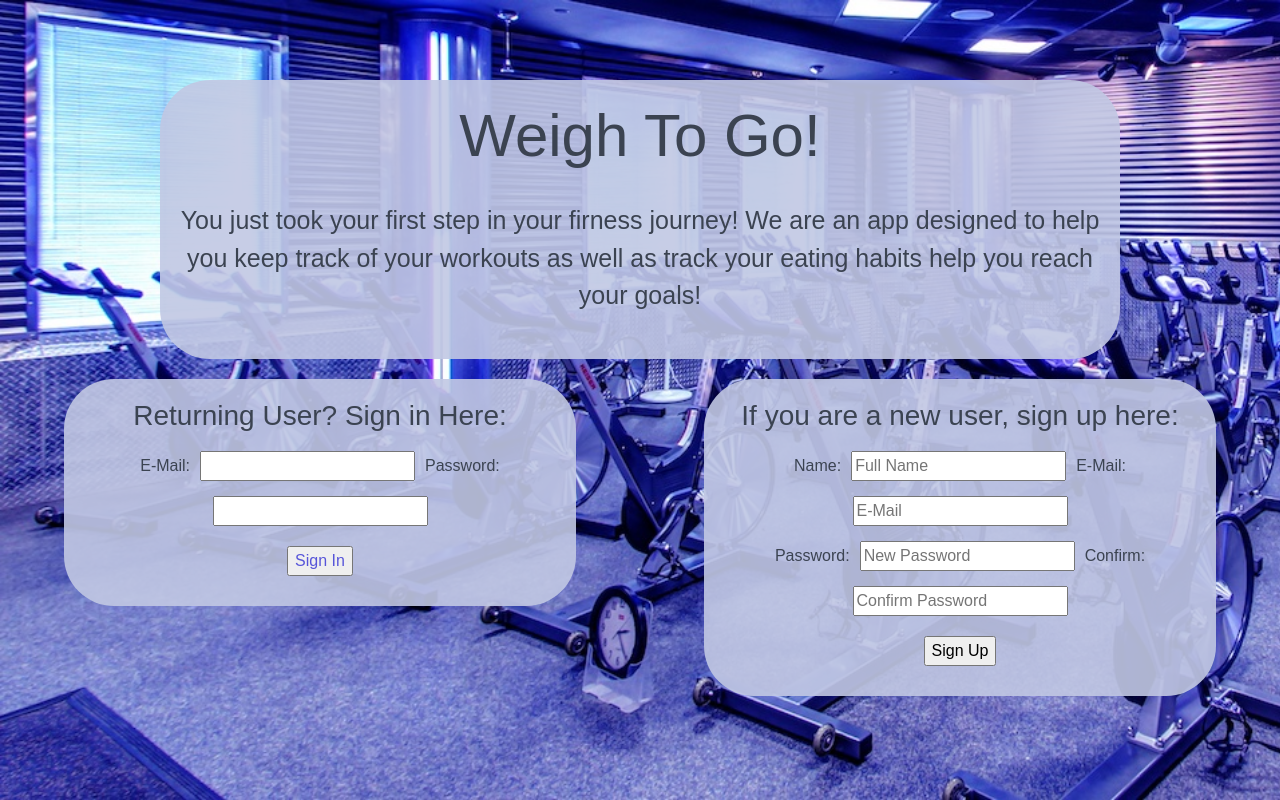
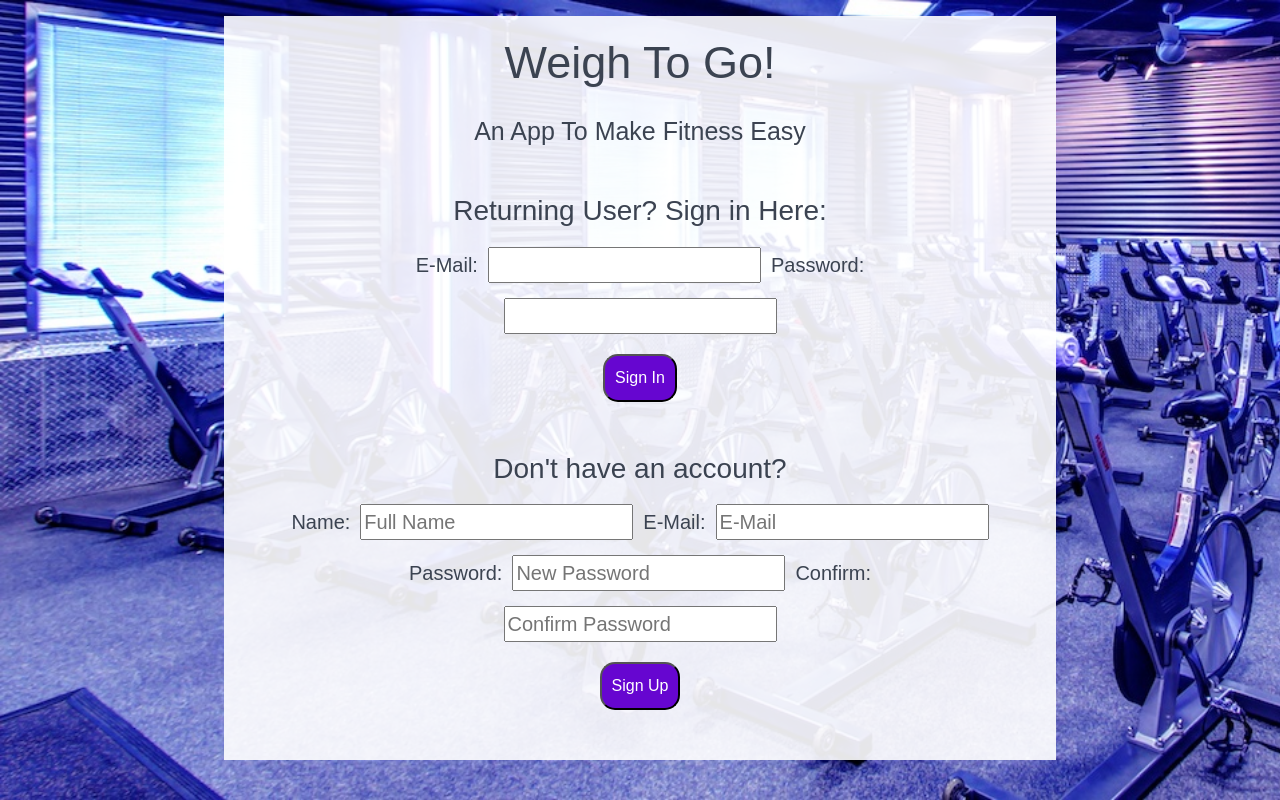
Before and after one commit to ptj92e/Weigh-To-Go, a React (Create React App) app in the folder client/: page / in a window 1280 px wide. Built offline with nearby package versions, Linux system fonts and the light colour scheme; a web font is replaced by a local one.

Commit message:
Started Styling NavBar

```diff
--- a/client/src/components/Navbar/Navbar.css
+++ b/client/src/components/Navbar/Navbar.css
@@ -0,0 +1,14 @@
+nav {
+    width: 100%;
+    background-color: white;
+    display: flex;
+}
+nav a {
+    padding: 10px;
+    font-size: 20px;
+}
+nav a:hover {
+    background-color: #8860d0;
+    color: white;
+    text-decoration: none;
+}
--- a/client/src/components/Navbar/Navbar.js
+++ b/client/src/components/Navbar/Navbar.js
@@ -1,16 +1,19 @@
 import React from "react";
+import "./Navbar.css";
 import { Link } from "react-router-dom";
 
 function Navbar() {
 
     return (
         <header className="navbar">
-            <section className="navbar-section">
+            <nav>
                 <Link to="/home">Weigh To Go!</Link>
-                <Link to="/workouts">Workouts</Link>
-                <Link to="/meals">Meals</Link>
-                <Link to="/account">Manage Account</Link>
-            </section>
+                <div className="navbar-section">
+                    <Link to="/workouts">Workouts</Link>
+                    <Link to="/meals">Meals</Link>
+                    <Link to="/account">Manage Account</Link>
+                </div>
+            </nav>
         </header>
     )
 }
--- a/client/src/components/NewUserForm/NewUserForm.css
+++ b/client/src/components/NewUserForm/NewUserForm.css
@@ -1,21 +1,25 @@
 #newUserForm {
     font-family: 'Blinker', sans-serif;
-    width: 40%;
+    width: 100%;
     padding: 20px;
     margin: auto;
-    margin-top: 20px;
     text-align: center;
-    background-color: rgba(193, 200, 228, .9);
     border-radius: 50px;
 }
 #newUserForm label {
     margin: 5px;
     margin-bottom: 10px;
+    font-size: 20px;
 }
 #newUserForm input {
     margin: 5px;
     margin-bottom: 10px;
+    font-size: 20px;
 }
 #newUserForm button {
+    background-color: #6606d0;
+    color: white;
+    padding: 10px;
+    border-radius: 15px;
     margin: 10px;
 }
--- a/client/src/components/NewUserForm/NewUserForm.js
+++ b/client/src/components/NewUserForm/NewUserForm.js
@@ -33,7 +33,7 @@ function NewUserForm() {
 
     return (
         <div id="newUserForm">
-            <h3>If you are a new user, sign up here:</h3>
+            <h3>Don't have an account?</h3>
             <form onSubmit={handleSubmit}>
                 <div className="column col-12">
                     <label>Name:</label>
--- a/client/src/components/SignInForm/SignInForm.css
+++ b/client/src/components/SignInForm/SignInForm.css
@@ -1,21 +1,29 @@
 #signIn {
     font-family: 'Blinker', sans-serif;
-    width: 40%;
+    width: 100%;
     padding: 20px;
     margin: auto;
-    margin-top: 20px;
+    /* margin-top: 20px; */
     text-align: center;
-    background-color: rgba(193, 200, 228, .9);
+    /* background-color: rgba(193, 200, 228, .9); */
     border-radius: 50px;
 }
 #signIn label {
     margin: 5px;
     margin-bottom: 10px;
+    font-size: 20px;
 }
 #signIn input {
     margin: 5px;
     margin-bottom: 10px;
+    font-size: 20px;
 }
 #signIn button {
+    background-color: #6606d0;
+    padding: 10px;
+    border-radius: 15px;
     margin: 10px;
 }
+#signIn button a {
+    color: white;
+}
--- a/client/src/components/SignInTitle/SignInTitle.css
+++ b/client/src/components/SignInTitle/SignInTitle.css
@@ -1,16 +1,15 @@
 #signInTitle {
     font-family: 'Blinker', sans-serif;
     text-align: center;
-    margin-top: 10vh;
+    margin-top: 2vh;
     margin-left: auto;
     margin-right: auto;
     padding: 20px;
-    width: 75%;
-    background-color: rgba(193,200,228, .9);
-    border-radius: 50px;
+    width: 65%;
+    background-color: rgba(255, 255, 255, .9);
 }
 #signInTitle h1 {
-    font-size: 60px;
+    font-size: 45px;
 }
 #signInTitle p {
     font-size: 25px;
--- a/client/src/components/SignInTitle/SignInTitle.js
+++ b/client/src/components/SignInTitle/SignInTitle.js
@@ -1,11 +1,15 @@
 import React from "react";
 import "./SignInTitle.css";
+import SignInForm from "../SignInForm/SignInForm";
+import NewUserForm from "../NewUserForm/NewUserForm";
 
 function SignInTitle() {
     return(
         <div id="signInTitle">
             <h1>Weigh To Go!</h1>
-            <p>You just took your first step in your firness journey! We are an app designed to help you keep track of your workouts as well as track your eating habits help you reach your goals!</p>
+            <p>An App To Make Fitness Easy</p>
+            <SignInForm />
+            <NewUserForm />
         </div>
     )
 }
--- a/client/src/pages/SignIn.css
+++ /dev/null
@@ -1,6 +0,0 @@
-#formsDiv {
-    display: flex;
-    margin-left: auto;
-    margin-right: auto;
-    justify-content: center;
-}
--- a/client/src/pages/SignIn.js
+++ b/client/src/pages/SignIn.js
@@ -1,17 +1,10 @@
 import React from "react";
-import SignInForm from "../components/SignInForm/SignInForm";
 import SignInTitle from "../components/SignInTitle/SignInTitle";
-import NewUserForm from "../components/NewUserForm/NewUserForm";
-import "./SignIn.css";
 
 function SignIn() {
     return (
         <div>
             <SignInTitle />
-            <div id="formsDiv">
-                <SignInForm />
-                <NewUserForm />
-            </div>
         </div>
     );
 };
```
